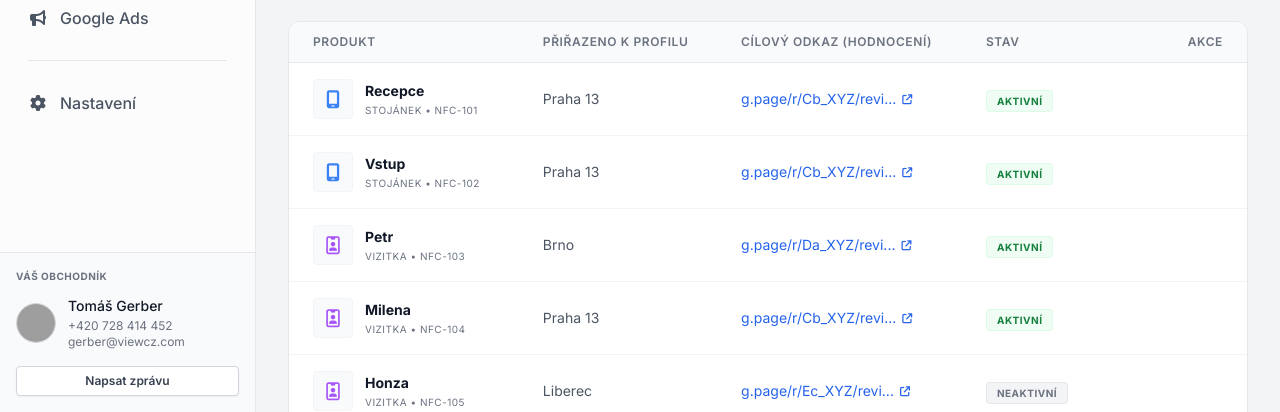
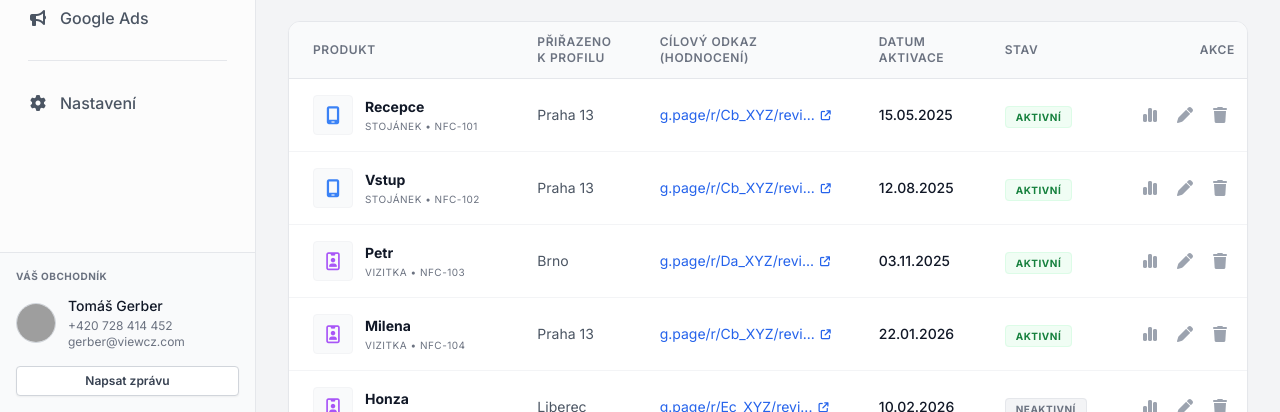
Before and after one commit to gerbertomas-glitch/seznamproduktu, a plain HTML site: page index.html in a window 1280 px wide. Shown: the part 388-800 px from the top of the page. Drawn offline with nearby package versions, Linux system fonts and the light colour scheme; grey boxes are pictures that could not be loaded.

Commit message:
Update index.html

```diff
--- a/index.html
+++ b/index.html
@@ -277,6 +277,7 @@
                                     <th class="py-3 px-6 text-xs font-semibold text-gray-500 uppercase tracking-wider">Produkt</th>
                                     <th class="py-3 px-6 text-xs font-semibold text-gray-500 uppercase tracking-wider">Přiřazeno k profilu</th>
                                     <th class="py-3 px-6 text-xs font-semibold text-gray-500 uppercase tracking-wider">Cílový odkaz (Hodnocení)</th>
+                                    <th class="py-3 px-6 text-xs font-semibold text-gray-500 uppercase tracking-wider">Datum aktivace</th>
                                     <th class="py-3 px-6 text-xs font-semibold text-gray-500 uppercase tracking-wider">Stav</th>
                                     <th class="py-3 px-6 text-xs font-semibold text-gray-500 uppercase tracking-wider text-right">Akce</th>
                                 </tr>
@@ -372,15 +373,15 @@
     <script>
         // Simulovaná databáze produktů
         let productsData = [
-            { id: 'NFC-101', name: "Recepce", type: "stojánek", branch: "Praha 13", status: "active", link: "https://g.page/r/Cb_XYZ/review" },
-            { id: 'NFC-102', name: "Vstup", type: "stojánek", branch: "Praha 13", status: "active", link: "https://g.page/r/Cb_XYZ/review" },
-            { id: 'NFC-103', name: "Petr", type: "vizitka", branch: "Brno", status: "active", link: "https://g.page/r/Da_XYZ/review" },
-            { id: 'NFC-104', name: "Milena", type: "vizitka", branch: "Praha 13", status: "active", link: "https://g.page/r/Cb_XYZ/review" },
-            { id: 'NFC-105', name: "Honza", type: "vizitka", branch: "Liberec", status: "inactive", link: "https://g.page/r/Ec_XYZ/review" },
-            { id: 'NFC-106', name: "Bankéř 1", type: "stojánek", branch: "Brno", status: "active", link: "https://g.page/r/Da_XYZ/review" },
-            { id: 'NFC-107', name: "Toaleta", type: "samolepka", branch: "Ostrava", status: "active", link: "https://g.page/r/Fd_XYZ/review" },
-            { id: 'NFC-108', name: "Pokladna", type: "samolepka", branch: "Ostrava", status: "active", link: "https://g.page/r/Fd_XYZ/review" },
-            { id: 'NFC-109', name: "Vstup", type: "samolepka", branch: "Plzeň", status: "active", link: "https://g.page/r/Ge_XYZ/review" }
+            { id: 'NFC-101', name: "Recepce", type: "stojánek", branch: "Praha 13", status: "active", link: "https://g.page/r/Cb_XYZ/review", date: "15.05.2025" },
+            { id: 'NFC-102', name: "Vstup", type: "stojánek", branch: "Praha 13", status: "active", link: "https://g.page/r/Cb_XYZ/review", date: "12.08.2025" },
+            { id: 'NFC-103', name: "Petr", type: "vizitka", branch: "Brno", status: "active", link: "https://g.page/r/Da_XYZ/review", date: "03.11.2025" },
+            { id: 'NFC-104', name: "Milena", type: "vizitka", branch: "Praha 13", status: "active", link: "https://g.page/r/Cb_XYZ/review", date: "22.01.2026" },
+            { id: 'NFC-105', name: "Honza", type: "vizitka", branch: "Liberec", status: "inactive", link: "https://g.page/r/Ec_XYZ/review", date: "10.02.2026" },
+            { id: 'NFC-106', name: "Bankéř 1", type: "stojánek", branch: "Brno", status: "active", link: "https://g.page/r/Da_XYZ/review", date: "05.03.2026" },
+            { id: 'NFC-107', name: "Toaleta", type: "samolepka", branch: "Ostrava", status: "active", link: "https://g.page/r/Fd_XYZ/review", date: "18.04.2026" },
+            { id: 'NFC-108', name: "Pokladna", type: "samolepka", branch: "Ostrava", status: "active", link: "https://g.page/r/Fd_XYZ/review", date: "18.04.2026" },
+            { id: 'NFC-109', name: "Vstup", type: "samolepka", branch: "Plzeň", status: "active", link: "https://g.page/r/Ge_XYZ/review", date: "30.05.2026" }
         ];
 
         // TABS Logika a Menu
@@ -473,9 +474,10 @@
                             ${shortLink} <i class="fa-solid fa-arrow-up-right-from-square text-[10px]"></i>
                         </a>
                     </td>
+                    <td class="py-4 px-6 text-sm text-gray-900 font-medium">${p.date}</td>
                     <td class="py-4 px-6">${statusPill}</td>
                     <td class="py-4 px-6 text-right whitespace-nowrap">
-                        <div class="flex items-center justify-end gap-1 opacity-0 group-hover:opacity-100 transition-opacity">
+                        <div class="flex items-center justify-end gap-1">
                             <button onclick="goToStats('${p.id}')" class="text-gray-400 hover:text-brand-600 p-2 transition" title="Statistiky produktu"><i class="fa-solid fa-chart-simple"></i></button>
                             <button onclick="editProduct('${p.id}')" class="text-gray-400 hover:text-brand-600 p-2 transition" title="Upravit produkt"><i class="fa-solid fa-pen"></i></button>
                             <button onclick="deleteProduct('${p.id}')" class="text-gray-400 hover:text-red-500 p-2 transition" title="Smazat produkt"><i class="fa-solid fa-trash"></i></button>
@@ -576,7 +578,8 @@
             } else {
                 // Přidání
                 const newId = 'NFC-' + (110 + Math.floor(Math.random() * 900));
-                productsData.unshift({ id: newId, name, type, branch, status, link });
+                const today = new Date().toLocaleDateString('cs-CZ');
+                productsData.unshift({ id: newId, name, type, branch, status, link, date: today });
                 showToast('Nový produkt byl zaregistrován.');
             }
 
```
